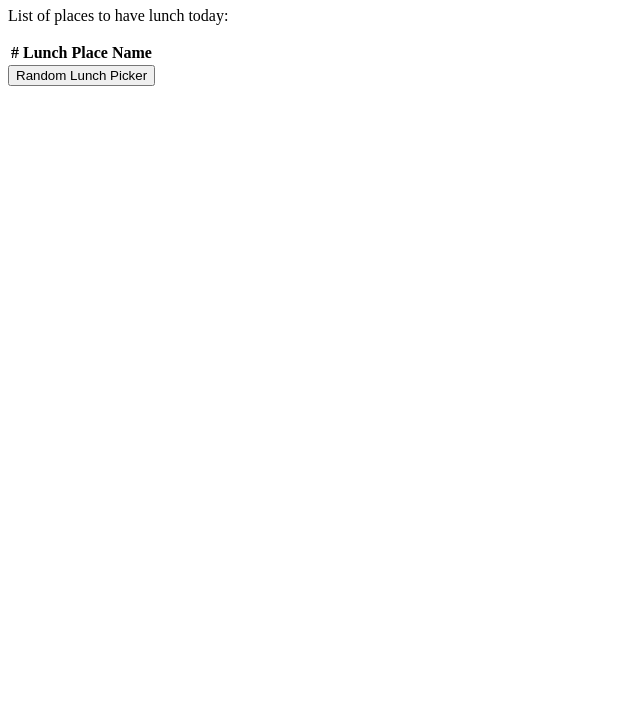
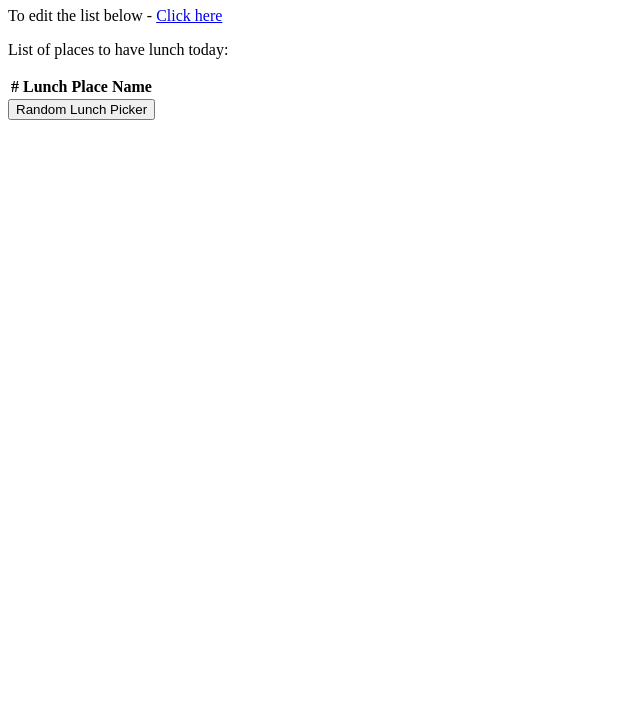
Before and after one commit to DanielGibsonOrchid/LunchSpinner, a plain HTML site: page index.html in a window 1280 px wide. Shown: the part 73-800 px from the top of the page, without its empty margins (0-640 px from the left). Drawn offline with nearby package versions, Linux system fonts and the light colour scheme; no server answers.

Commit message:
Added link to edit spreadsheet

```diff
--- a/index.html
+++ b/index.html
@@ -9,6 +9,7 @@
 
 <body>
     <h1>Orchid's Lunch Spinner App</h1>
+    <p>To edit the list below - <a href="https://docs.google.com/spreadsheets/d/1oLkyuty7b9fHUxWYUtmuV2v_UZcYR3WsWiSoV3b3BoE/edit?usp=sharing" target="_blank">Click here</a></p>
     <p>List of places to have lunch today:</p>
 
     <!-- Table generated -->
```
